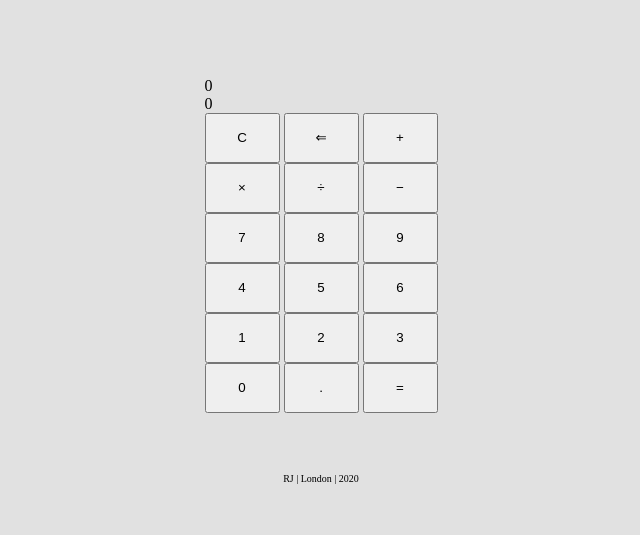
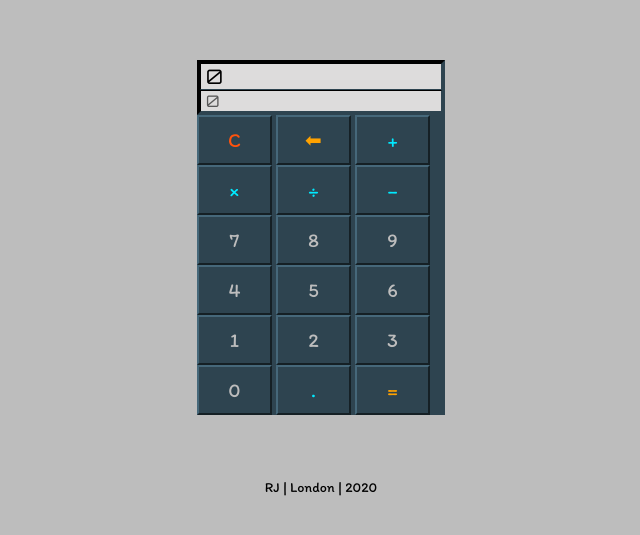
Before and after one commit to RihardsJ/calculator, a plain HTML site: page index.html in a window 1280 px wide. Shown: the part 123-658 px from the top of the page, without its empty margins (319-959 px from the left). Drawn offline with Linux system fonts and the light colour scheme.

Commit message:
Add styling the calculator
Add color, fonts and hover parameters to buttons and dispalys.

```diff
--- a/index.html
+++ b/index.html
@@ -19,7 +19,7 @@
             <!-- input buttons -->
             <div id="butons">
                 <button id="clear">C</button>
-                <button id="backspace">&#8656;</button>
+                <button id="backspace">&#11013;</button>
                 <button id="add" value="+" class="operator">&#43;</button>
                 <br>
 
--- a/style.css
+++ b/style.css
@@ -1,25 +1,77 @@
+/* 1. typography */
+@import url('https://fonts.googleapis.com/css2?family=Itim&family=Orbitron&display=swap');
+
 body {
     display: flex;
     align-items: center;
     justify-content: center;
     flex-direction: column;
     height: 100vh;
-    background-color: rgb(225, 225, 225);
+    background-color: #bdbdbd;
 }
 
+#calculator {
+    background-color: #2e4450;
+}
+
+/* 2. display styling */
+#display {
+    font-family: 'Orbitron', sans-serif;
+    border-style: inset;
+    border-color: #2e4450;
+    border-top-width: 3px;
+}
+
+#output, #input {
+    width: 235px;
+    padding-left: 5px;
+    border-style: inset;
+    border-width: 1px;
+    border-color: #2e4450;
+    background-color: #dddcdc;
+    overflow-wrap: break-word;
+}
+
+#output {
+    font-size: 20px;
+}
+
+#input {
+    color: rgb(88, 88, 88);
+}
+
+/* 3. button styling */
 button {
     width: 75px;
     height: 50px;
+    background-color: #2e4450;
+    border-color: #46687a;
     text-align: center;
+    color: #bdbdbd;
+    font-family: 'Itim', cursive;
+    font-size: 20px;
 }
 
+.operator, #dot {
+    color: #00EAFF;
+}
 
+ #backspace, #equals {
+    color: #FFA200;
+}
+
+#clear {
+    color: #FF530D;
+}
+
+button:hover{
+    color: #FFF !important;
+    border-color: #FFF;
+}
+
+/* 3. footer text s*/
 p {
     padding-top: 50px;
-    font-size: 10px;
+    font-size: 14px;
+    font-family: 'Itim', cursive;
 }
-
-#output, #input {
-    max-width: 235.15px;
-    overflow-wrap: break-word;
-}
```
